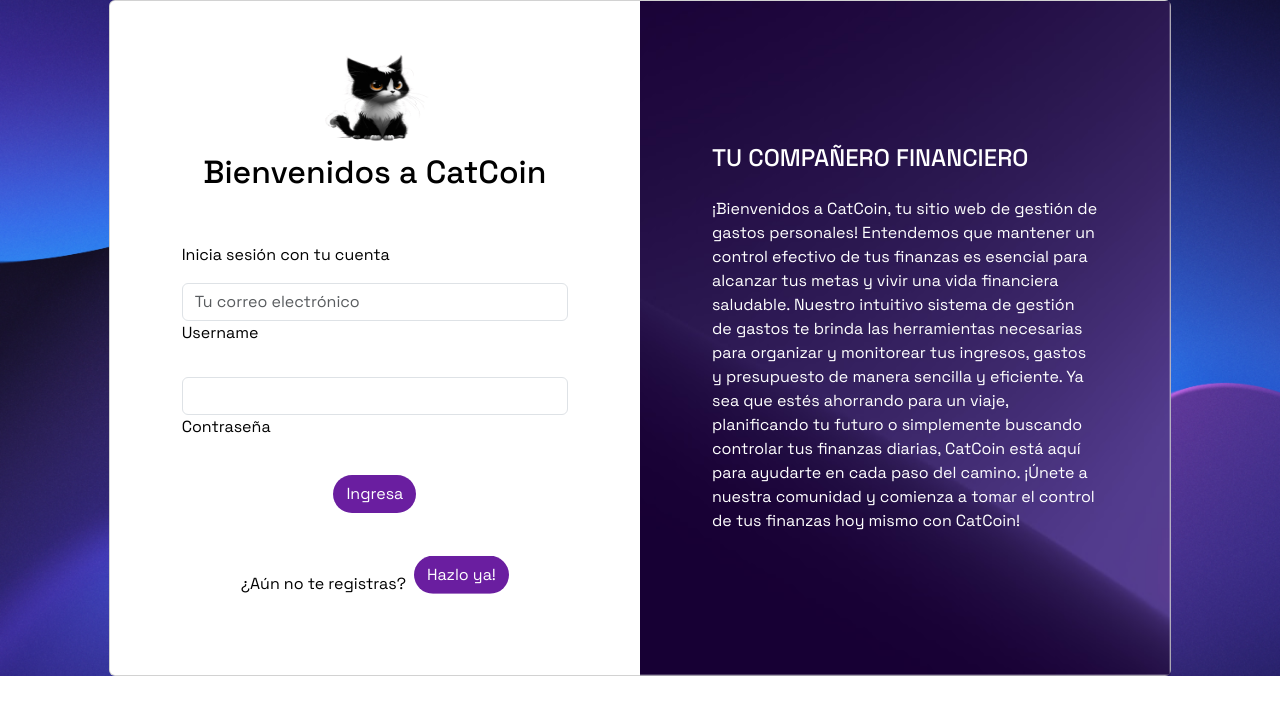
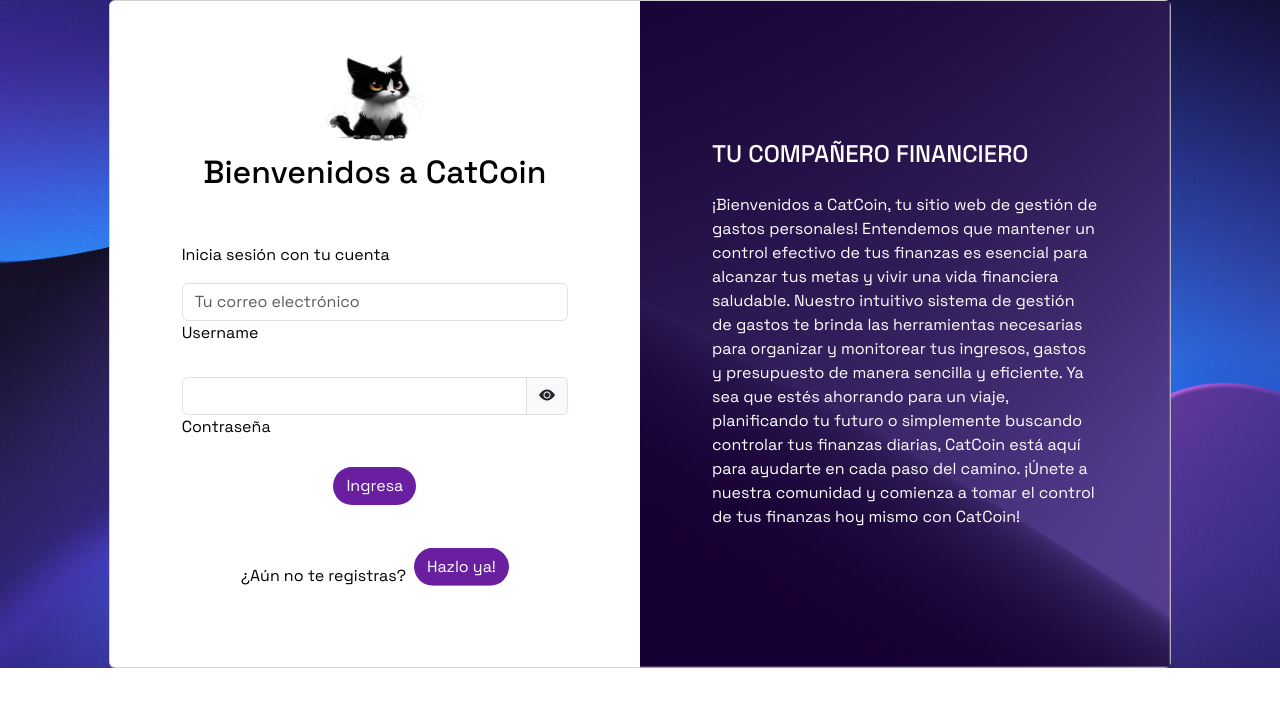
Before and after one commit to LuisZentenxx/CatCoin, a PHP site: page /login.php in a window 1280 px wide. Shown: the top 715 px of the page. Run offline with PHP 8.4, Linux system fonts and the light colour scheme; some libraries are stand-ins or nearby versions; some web fonts are replaced.

Commit message:
toggle visibility password login

```diff
--- a/js/login.js
+++ b/js/login.js
@@ -18,6 +18,34 @@ loginForm.addEventListener('submit', function (event) {
 
 });
 */
+
+/**
+ * Alternar la visibilidad de la contraseña en un campo de entrada de texto.
+ * @param {string} inputId - ID del elemento de entrada de texto.
+ * @param {string} iconId - ID del ícono asociado.
+ */
+function togglePasswordVisibility(inputId, iconId) {
+  // Obtener los elementos de entrada de texto y el ícono correspondiente mediante los IDs proporcionados.
+  const input = document.getElementById(inputId);
+  const icon = document.getElementById(iconId);
+
+  // Verificar si el tipo de entrada es "password".
+  if (input.type === "password") {
+      // Si es "password", cambiar el tipo de entrada a "text".
+      input.type = "text";
+      // Actualizar las clases del ícono para mostrar el ícono de "ojo tachado".
+      icon.classList.remove("bi-eye-fill");
+      icon.classList.add("bi-eye-slash-fill");
+  } else {
+      // Si no es "password" (es decir, es "text" u otro tipo), cambiar el tipo de entrada a "password".
+      input.type = "password";
+      // Actualizar las clases del ícono para mostrar el ícono de "ojo".
+      icon.classList.remove("bi-eye-slash-fill");
+      icon.classList.add("bi-eye-fill");
+  }
+}
+
+
 // Obtén el botón por su clase
 const btnRedirect = document.querySelector('.btn.btn-custom1');
 
--- a/login.php
+++ b/login.php
@@ -22,6 +22,12 @@
     <link
         href="https://fonts.googleapis.com/css2?family=Delicious+Handrawn&family=Roboto:ital,wght@1,300&family=Space+Grotesk:wght@300;400;500;600;700&display=swap"
         rel="stylesheet">
+
+        <!-- Iconos Bootstrap -->
+    <link rel="stylesheet" href="https://cdn.jsdelivr.net/npm/bootstrap-icons@1.6.1/font/bootstrap-icons.css">
+
+    <script src="js/login.js"></script>
+
 </head>
 
 <body>
@@ -45,16 +51,23 @@
 
                                     <!-- Campo Email -->
                                     <div class="form-outline mb-4 needs-validation">
-                      <input type="email" id="form2Example11" class="form-control" placeholder="Tu correo electrónico" name="correo"
-                        required />
+                                        <input type="email" id="form2Example11" class="form-control"
+                                            placeholder="Tu correo electrónico" name="correo" required />
                                         <label class="form-label" for="form2Example11">Username</label>
                                     </div>
 
 
                                     <!-- Campo Contraseña -->
-                    <div class="form-outline mb-4 needs-validation">
-                      <input type="password" id="form2Example22" class="form-control" name="contrasenia" required />
-                      <label class="form-label" for="form2Example22">Contraseña</label>
+                                    <div class="mb-3">
+                                        <div class="input-group">
+                                            <input type="password" class="form-control" id="form2Example22"
+                                                aria-describedby="passwordHelp" name="contrasenia" required>
+                                            <span class="input-group-text">
+                                                <i class="bi bi-eye-fill" id="btn-pass"
+                                                    onclick="togglePasswordVisibility('form2Example22', 'btn-pass')"></i>
+                                            </span>
+                                        </div>
+                                        <label for="formExample22" class="form-label">Contraseña</label>
                                     </div>
 
                                     <!-- Boton Ingreso -->
@@ -72,13 +85,21 @@
                         </div>
 
                         <!-- Contenedor texto -->
-              <div class="col-lg-6 d-flex align-items-center animated-block" style="background-image: url('img/background_register.jpg')">
+                        <div class="col-lg-6 d-flex align-items-center animated-block"
+                            style="background-image: url('img/background_register.jpg')">
 
                             <div class="text-white px-3 py-4 p-md-5 mx-md-4 animated-text">
 
                                 <h4 class="mb-4">TU COMPAÑERO FINANCIERO</h4>
-                  <p class="large mb-0">¡Bienvenidos a CatCoin, tu sitio web de gestión de gastos personales! Entendemos que mantener un control efectivo de tus finanzas es esencial para alcanzar tus metas y vivir una vida financiera saludable.
-                    Nuestro intuitivo sistema de gestión de gastos te brinda las herramientas necesarias para organizar y monitorear tus ingresos, gastos y presupuesto de manera sencilla y eficiente. Ya sea que estés ahorrando para un viaje, planificando tu futuro o simplemente buscando controlar tus finanzas diarias, CatCoin está aquí para ayudarte en cada paso del camino. ¡Únete a nuestra comunidad y comienza a tomar el control de tus finanzas hoy mismo con CatCoin!</p>
+                                <p class="large mb-0">¡Bienvenidos a CatCoin, tu sitio web de gestión de gastos
+                                    personales! Entendemos que mantener un control efectivo de tus finanzas es esencial
+                                    para alcanzar tus metas y vivir una vida financiera saludable.
+                                    Nuestro intuitivo sistema de gestión de gastos te brinda las herramientas necesarias
+                                    para organizar y monitorear tus ingresos, gastos y presupuesto de manera sencilla y
+                                    eficiente. Ya sea que estés ahorrando para un viaje, planificando tu futuro o
+                                    simplemente buscando controlar tus finanzas diarias, CatCoin está aquí para ayudarte
+                                    en cada paso del camino. ¡Únete a nuestra comunidad y comienza a tomar el control de
+                                    tus finanzas hoy mismo con CatCoin!</p>
                             </div>
                         </div>
                     </div>
@@ -87,9 +108,9 @@
         </div>
         </div>
     </section>
-  <script src="js/login.js"></script>
     <script src="https://cdn.jsdelivr.net/npm/bootstrap@5.3.0/dist/js/bootstrap.bundle.min.js"
-    integrity="sha384-geWF76RCwLtnZ8qwWowPQNguL3RmwHVBC9FhGdlKrxdiJJigb/j/68SIy3Te4Bkz"
-    crossorigin="anonymous"></script>
+        integrity="sha384-geWF76RCwLtnZ8qwWowPQNguL3RmwHVBC9FhGdlKrxdiJJigb/j/68SIy3Te4Bkz" crossorigin="anonymous">
+    </script>
 </body>
+
 </html>
```
Lines whose indentation alone changed are shown as unchanged.
